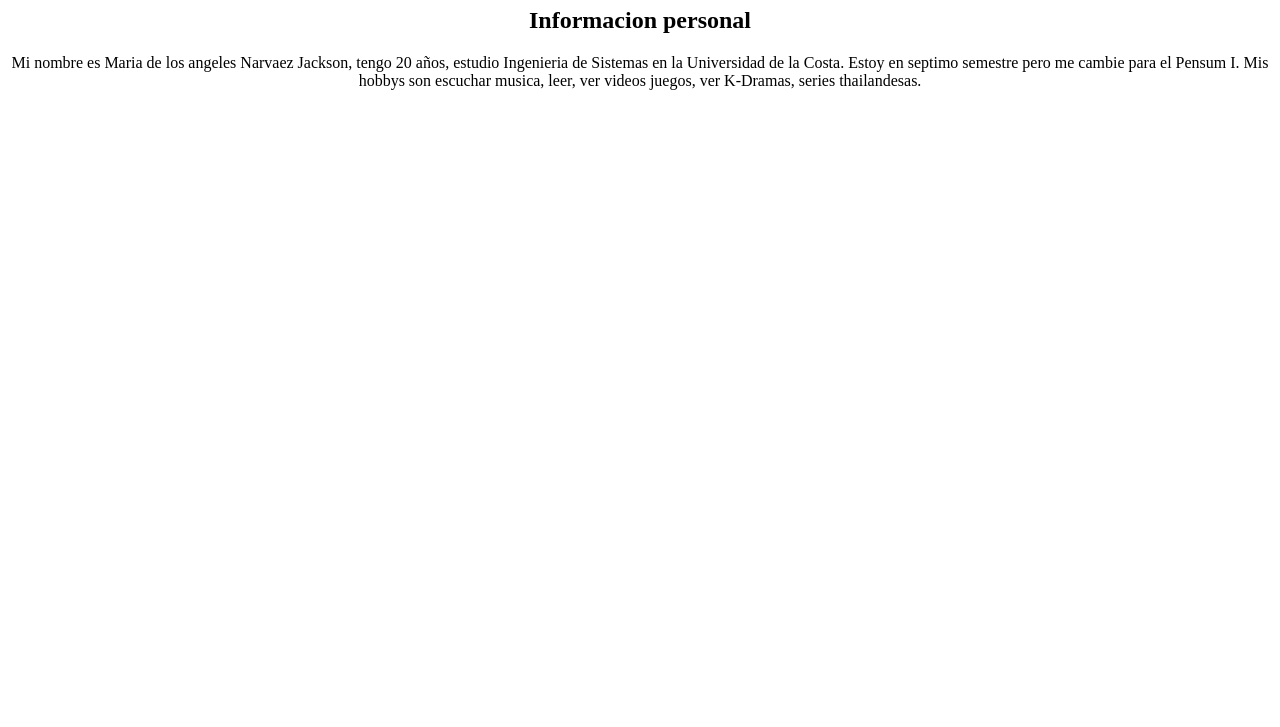
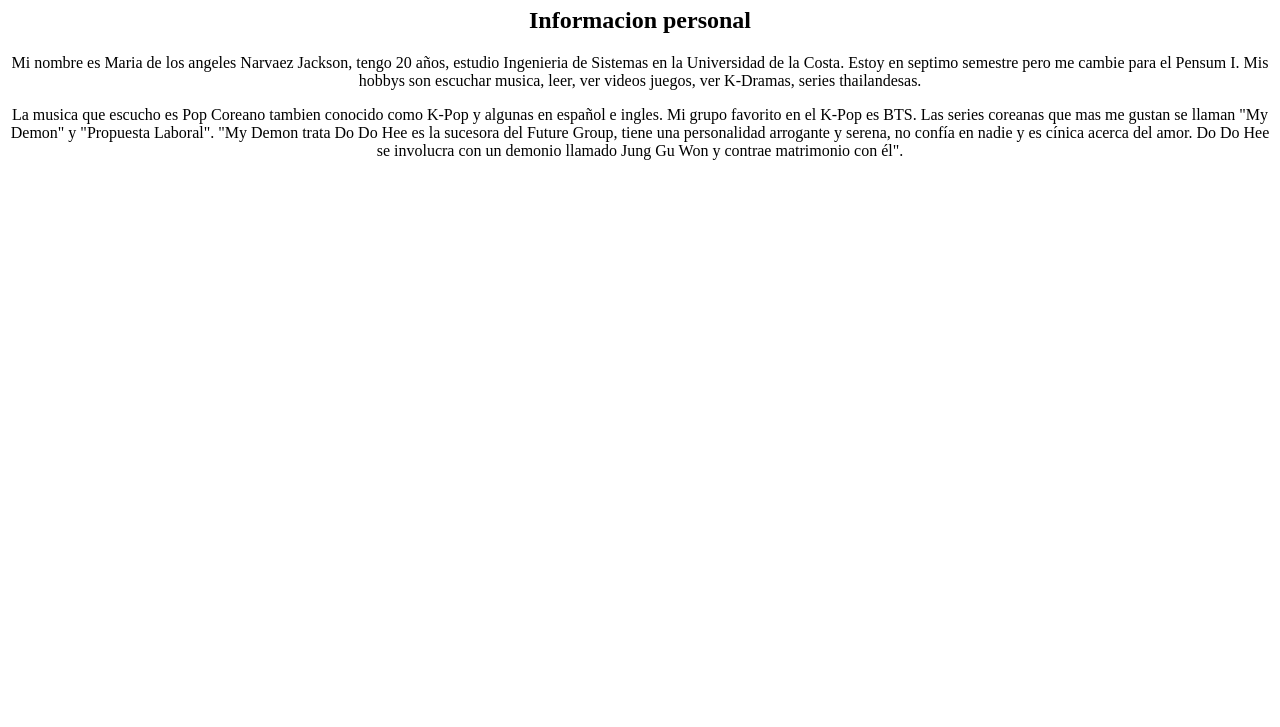
Before and after one commit to Ma25Ja09/Miercoles_Git_BP, a plain HTML site: page index.html in a window 1280 px wide. Shown: the part 73-800 px from the top of the page. Drawn offline with Linux system fonts and the light colour scheme.

Commit message:
Segundo texto

```diff
--- a/index.html
+++ b/index.html
@@ -10,5 +10,9 @@
     <center><h2>Informacion personal</h2></center>
     <center><p>Mi nombre es Maria de los angeles Narvaez Jackson, tengo 20 años, estudio Ingenieria de Sistemas en la Universidad de la Costa. Estoy en septimo semestre
         pero me cambie para el Pensum I. Mis hobbys son escuchar musica, leer, ver videos juegos, ver K-Dramas, series thailandesas.</p></center>
+    <center><p>La musica que escucho es Pop Coreano tambien conocido como K-Pop y algunas en español e ingles. Mi grupo favorito en el K-Pop es BTS. Las series coreanas
+        que mas me gustan se llaman "My Demon" y "Propuesta Laboral". "My Demon trata Do Do Hee es la sucesora del Future Group, tiene una personalidad arrogante y serena,
+        no confía en nadie y es cínica acerca del amor. Do Do Hee se involucra con un demonio llamado Jung Gu Won y contrae matrimonio con él".</p></center>
+
 </body>
 </html>
```
